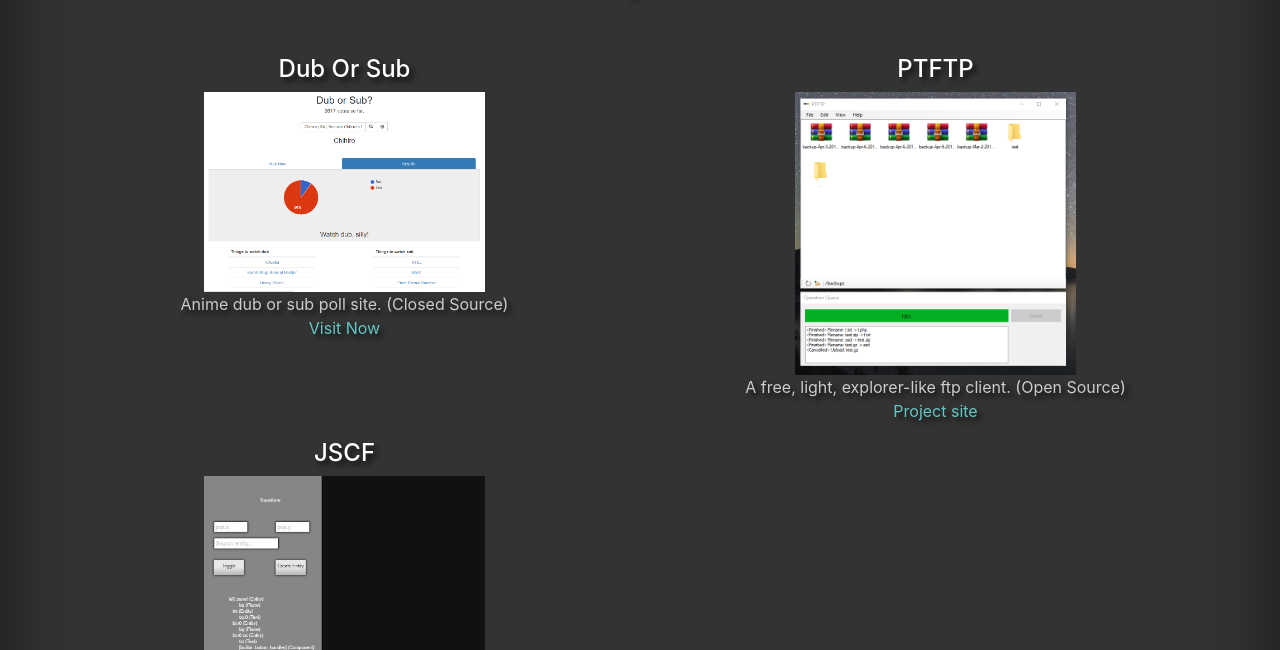
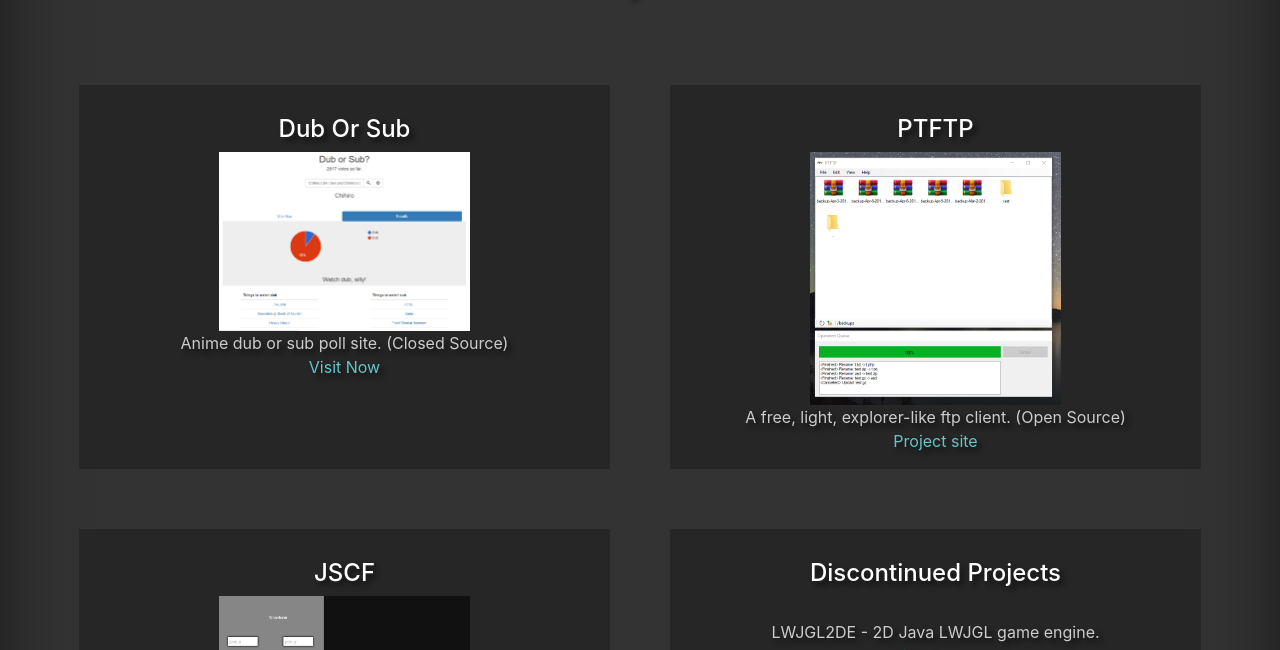
Before and after one commit to g--o/g--o.github.io, a plain HTML site: page index.html in a window 1280 px wide. Both pictures are taken after a click on the link "Projects". Shown: the part 150-800 px from the top of the page. Drawn offline with nearby package versions, Linux system fonts and the light colour scheme.

Commit message:
updated projects section

```diff
--- a/index.html
+++ b/index.html
@@ -94,6 +94,16 @@
 					</p>
 				</div>
 				<div class="col">
+					<h4>Discontinued Projects</h4>
+					<br/>
+					<p>
+						LWJGL2DE - 2D Java LWJGL game engine.<br/>
+						<a href="https://github.com/g--o/LWJGL2DE">Github repo</a>
+					</p>
+					<p>
+						Simple neural network framework.<br/>
+						<a href="https://github.com/g--o/NeuralNetwork">Github repo</a>
+					</p>
 				</div>
 			</div>
 		</div>
--- a/style.css
+++ b/style.css
@@ -89,9 +89,12 @@ p {
 
 #content img {
     max-width: 50%;
-    max-height: 50%;
+    height: auto;
 }
 
 #content .col {
     max-height: 50%;
+    margin: 30px;
+    padding-top: 30px;
+    background-color: #262626;
 }
```
